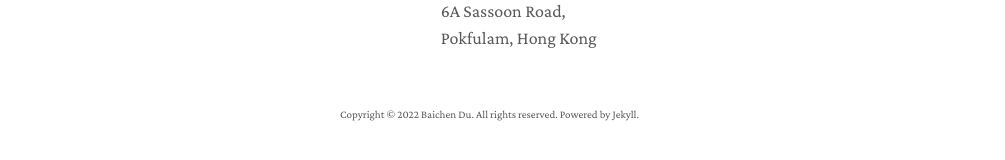
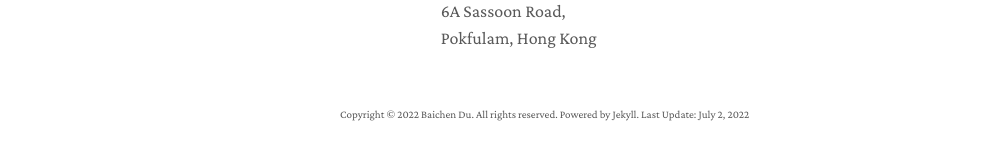
Before and after one commit to AlbertBaichenDu/AlbertBaichenDu.github.io, a Jekyll site: the page built from index.md, in a window 1280 px wide and 900 px high, scrolled down 1999 px. Shown: the part 704-864 px from the top of the window, without its empty margins (130-1135 px from the left). Built offline with Jekyll 4.4.1, drawn with Linux system fonts in a browser that asks for light colours; nearby versions of some CDN libraries; a style sheet for code colours, icons or effects is not loaded; our own code applies the rules of GitHub Pages for plain Markdown files.

Commit message:
Update homepage.html

```diff
--- a/_layouts/homepage.html
+++ b/_layouts/homepage.html
@@ -51,7 +51,7 @@
       {{ content }}
 
       <br>
-        <p><small>Copyright © 2022 Baichen Du. All rights reserved. Powered by Jekyll.</small></p>
+        <p><small>Copyright © 2022 Baichen Du. All rights reserved. Powered by Jekyll. Last Update: July 2, 2022</small></p>
 
       <!-- <p><small>Powered by Jekyll and <a href="https://github.com/yaoyao-liu/minimal-light" target="_blank" rel="noopener">Minimal Light</a> theme.</small></p> -->
 
```
